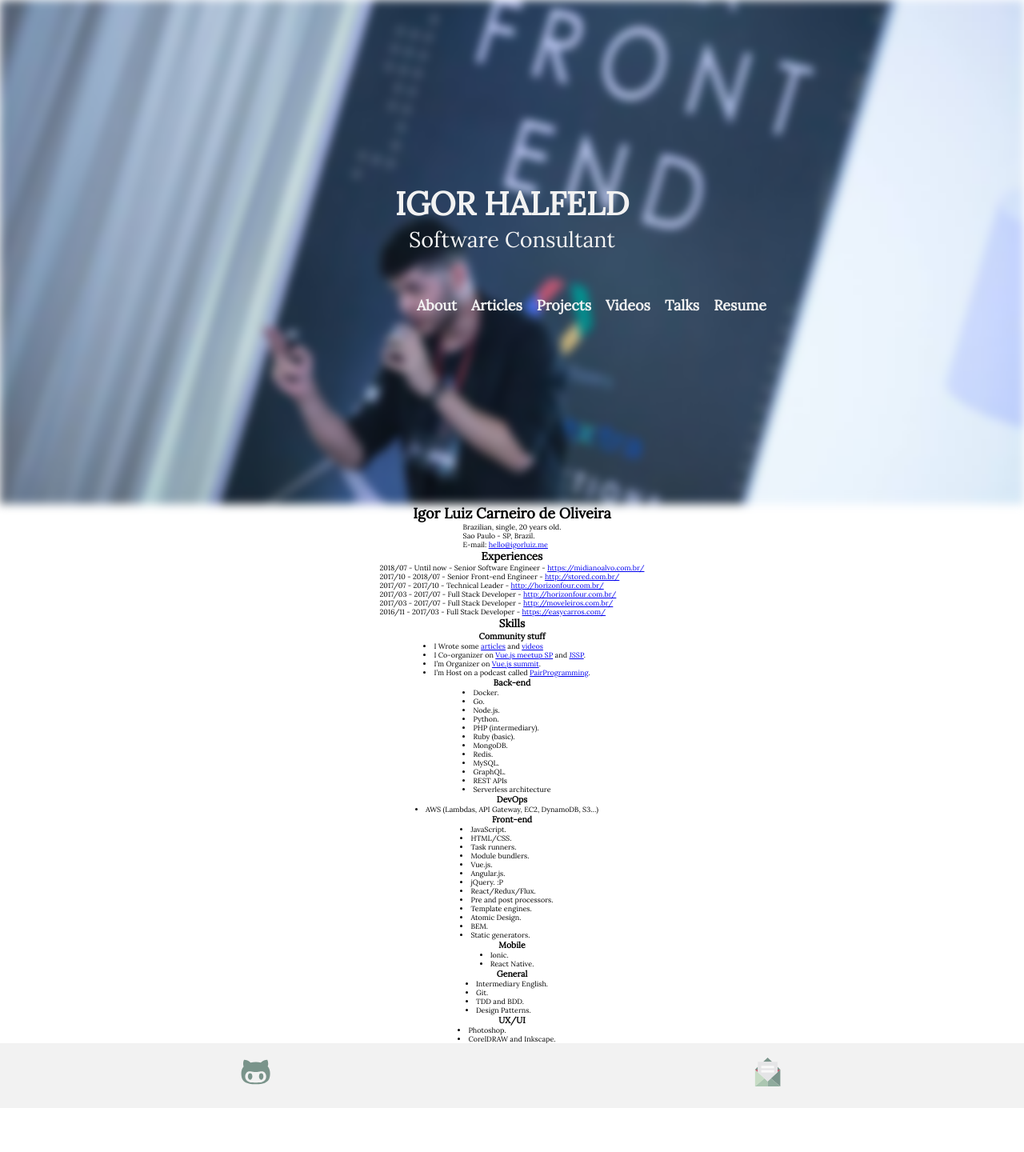
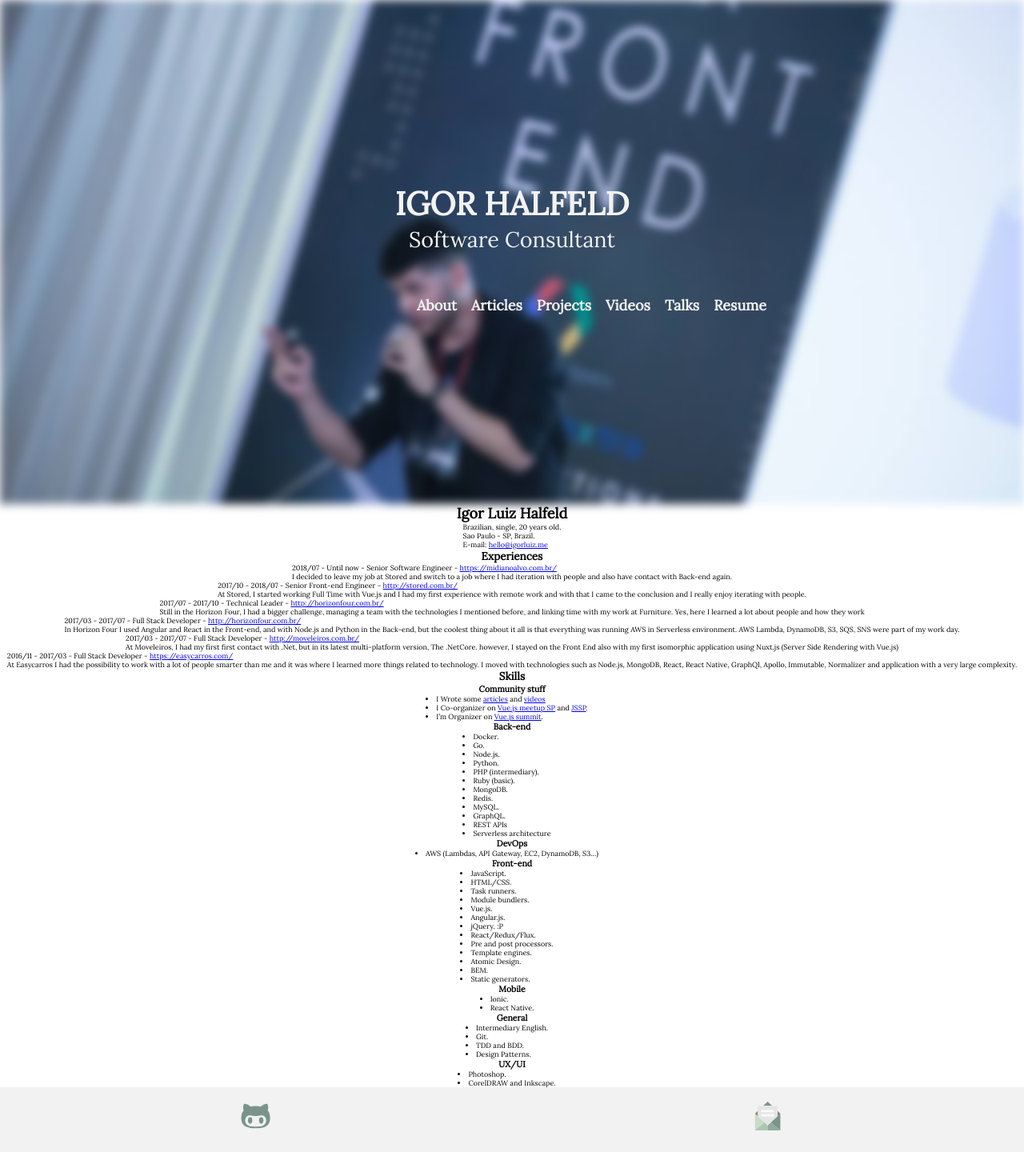
Before and after one commit to Halfeld/website, a Jekyll site: the page built from resume.md, in a window 1280 px wide. Shown: the whole page at 80% size. Built offline with Jekyll 4.4.1, drawn with Linux system fonts in a browser that asks for light colours; our own code applies the rules of GitHub Pages for plain Markdown files; comment, search, counter and statistics services are not loaded; before the commit the page ends 1385 px from its top, so only the background shows below that.

Commit message:
Update index and resumé

```diff
--- a/resume.md
+++ b/resume.md
@@ -1,4 +1,4 @@
-# Igor Luiz Carneiro de Oliveira
+# Igor Luiz Halfeld
 
 Brazilian, single, 20 years old.<br>
 Sao Paulo - SP, Brazil.<br>
@@ -7,11 +7,26 @@
 ## Experiences
 
 2018/07 - Until now - Senior Software Engineer - <https://midianoalvo.com.br/>
+I decided to leave my job at Stored and switch to a job where I had iteration with people and also have contact with Back-end again.
+
 2017/10 - 2018/07 - Senior Front-end Engineer - <http://stored.com.br/>
+At Stored, I started working Full Time with Vue.js and I had my first experience with remote work and with that I came to the conclusion and I really enjoy iterating with people.
+
 2017/07 - 2017/10 - Technical Leader - <http://horizonfour.com.br/>
+Still in the Horizon Four, I had a bigger challenge, managing a team with the technologies I mentioned before, and linking time with my work at Furniture.
+Yes, here I learned a lot about people and how they work
+
 2017/03 - 2017/07 - Full Stack Developer - <http://horizonfour.com.br/>
+In Horizon Four I used Angular and React in the Front-end, and with Node.js and Python in the Back-end, but the coolest thing about it all is that everything was running AWS in Serverless environment.
+AWS Lambda, DynamoDB, S3, SQS, SNS were part of my work day.
+
 2017/03 - 2017/07 - Full Stack Developer - <http://moveleiros.com.br/>
+At Moveleiros, I had my first first contact with .Net, but in its latest multi-platform version, The .NetCore.
+however, I stayed on the Front End also with my first isomorphic application using Nuxt.js (Server Side Rendering with Vue.js)
+
 2016/11 - 2017/03 - Full Stack Developer - <https://easycarros.com/>
+At Easycarros I had the possibility to work with a lot of people smarter than me and it was where I learned more things related to technology.
+I moved with technologies such as Node.js, MongoDB, React, React Native, GraphQl, Apollo, Immutable, Normalizer and application with a very large complexity.
 
 ## Skills
 
@@ -20,7 +35,6 @@
 - I Wrote some [articles](http://igorluiz.me/articles/) and [videos](http://igorluiz.me/videos/)
 - I Co-organizer on [Vue.js meetup SP](https://www.meetup.com/VueJS-SP/) and [JSSP](https://www.meetup.com/Javascript-SP/).
 - I'm Organizer on [Vue.js summit](https://vuejssummit.com/).
-- I'm Host on a podcast called [PairProgramming](https://soundcloud.com/user-663337641).
 
 ### Back-end
 
```
Also changed, not shown: index.md (+1 -1 lines).
